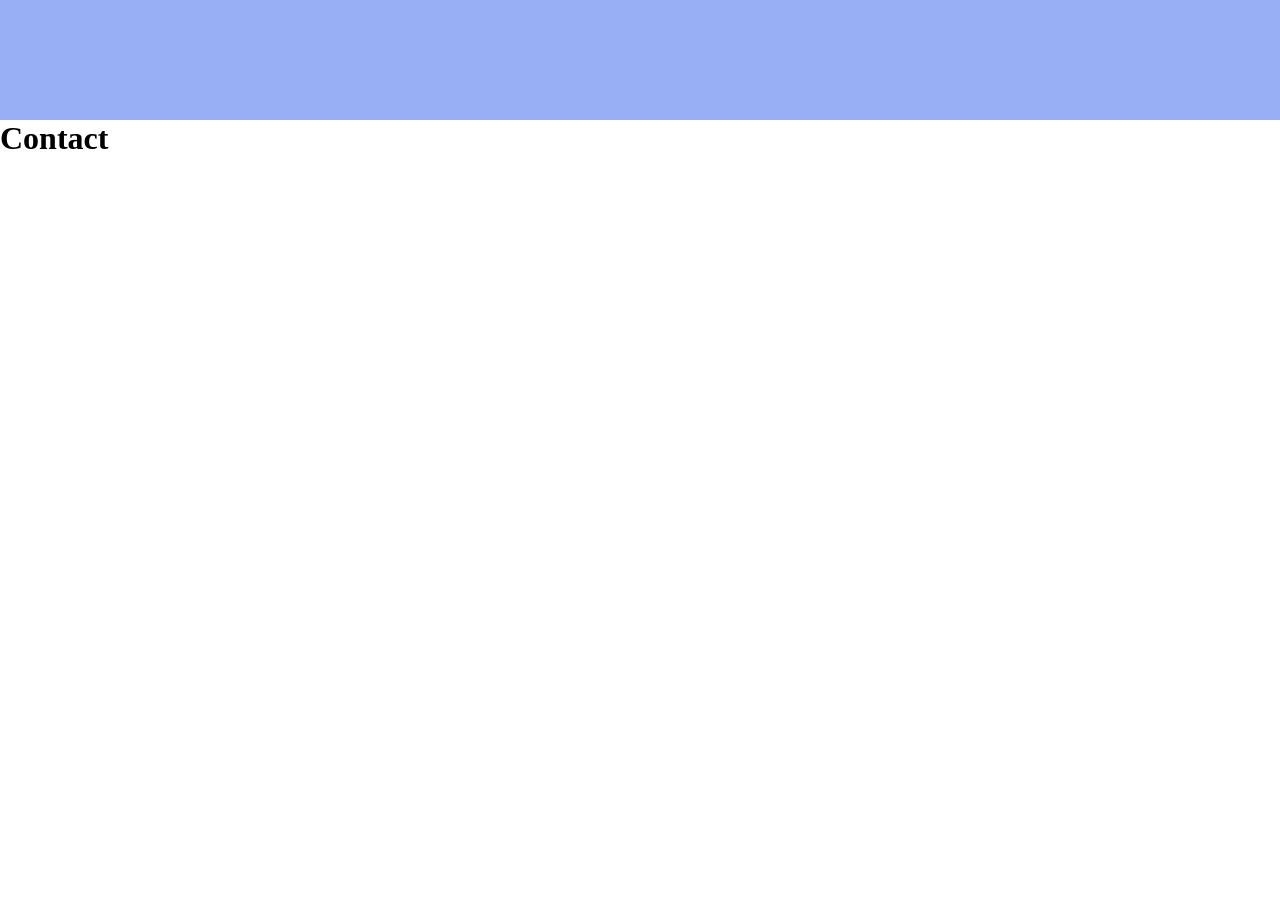
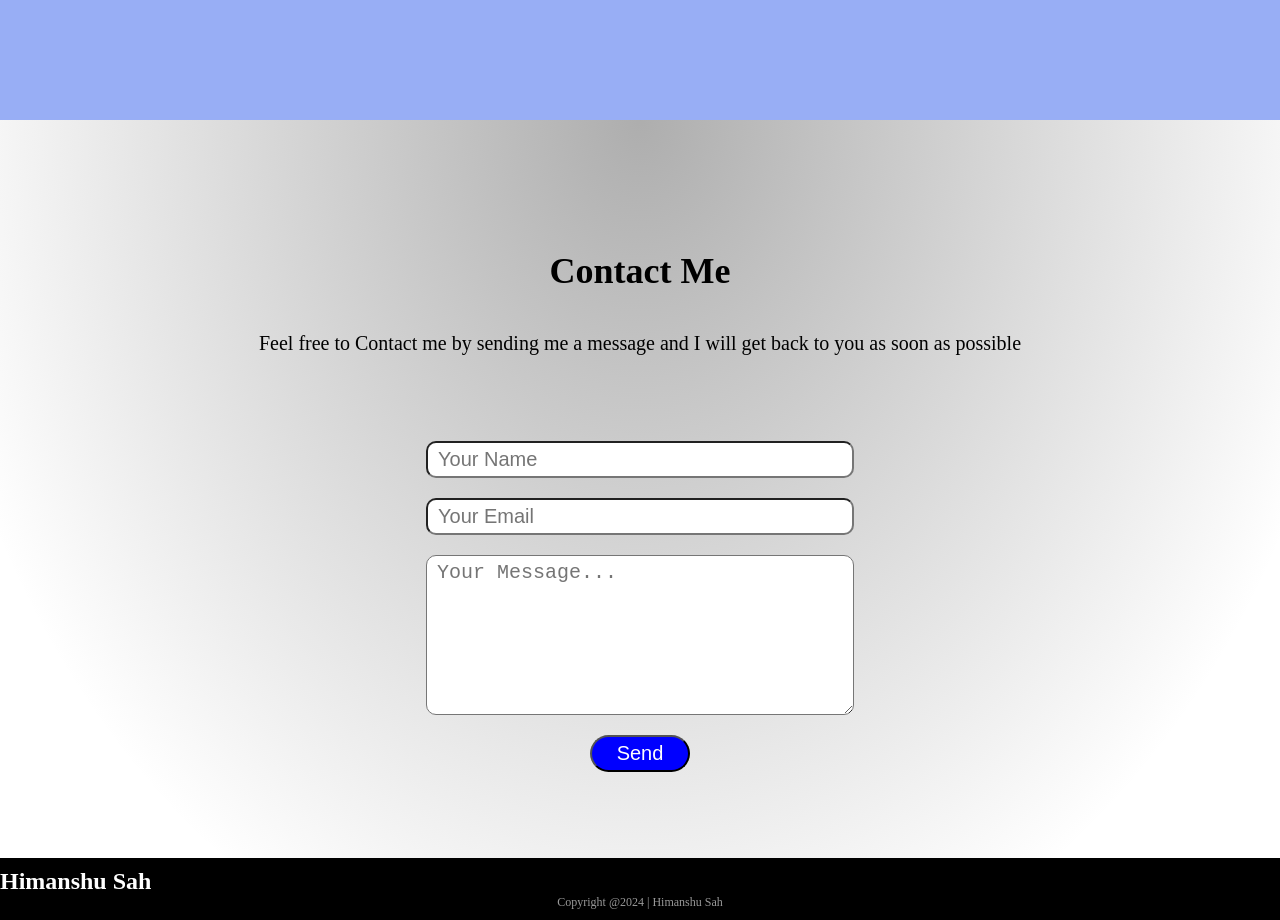
Before and after one commit to Sahhimanshu7/PWR, a React (Vite) app in the folder client/: page / in a window 1280 px wide. Shown: the part 1480-2400 px from the top of the page. Before the commit the page ends 1637 px from the top, so only its background shows below. Built offline with nearby package versions, Linux system fonts and the light colour scheme.

Commit message:
Contact me

```diff
--- a/client/package.json
+++ b/client/package.json
@@ -12,6 +12,7 @@
   "dependencies": {
     "@emotion/react": "^11.11.4",
     "@emotion/styled": "^11.11.0",
+    "@formspree/react": "^2.5.1",
     "@fortawesome/fontawesome-svg-core": "^6.5.1",
     "@fortawesome/free-brands-svg-icons": "^6.5.1",
     "@fortawesome/react-fontawesome": "^0.2.0",
--- a/client/src/App.jsx
+++ b/client/src/App.jsx
@@ -5,7 +5,7 @@ import { MenuProvider } from "./contexts/MenuContext.jsx";
 
 import Main from "./components/home/Main.jsx";
 import About from "./components/about/About.jsx";
-import Contact from "./components/contact/contact.jsx";
+import Contact from "./components/contact/Contact.jsx";
 
 function App() {
     return (
--- /dev/null
+++ b/client/src/assets/contact/contact.css
@@ -0,0 +1,121 @@
+.dark-light-contact{
+    z-index: 1;
+    width: 100vw;
+    padding-top: 15vh;
+    /* Make it wider than the viewport */
+    height: 100vh;
+    background: radial-gradient(rgba(0, 0, 0, 1) 0%, rgb(35, 30, 30) 100%);
+
+    display: flex;
+    flex-direction: column;
+    justify-content: space-between;
+}
+
+.light-effect-contact{
+    z-index: 1;
+    width: 100vw;
+    padding-top: 15vh;
+    /* Make it wider than the viewport */
+    height: 100vh;
+    background: radial-gradient(ellipse at top, rgba(93, 93, 93, 0.5) 0%, rgba(255, 255, 255, 0) 80%);
+
+    display: flex;
+    flex-direction: column;
+    justify-content: space-between;
+}
+
+.top{
+  width: 100vw;
+  display: flex;
+  justify-content: center;
+  margin-top: 10px;
+}
+.head{
+  display: flex;
+  flex-direction: column;
+  align-items: center;
+}
+
+.c-p-l{
+  font-size: 20px;
+}
+
+.p-dark{
+  font-family: cursive;
+  font-weight: 800;
+
+  font-size: 36px;
+  color: #fff;
+}
+
+.p-light{
+  font-family: cursive;
+  font-weight: 800;
+
+  font-size: 36px;
+  margin-bottom: 5vh;
+}
+
+.footer {
+  width: 100vw;
+  padding: 10px 0px;
+  display: flex;
+  flex-direction: column;
+  justify-content: center;
+  background-color: black;
+  color: #fff;
+  font-size: 12px;
+}
+.footer p{
+  opacity: 0.6;
+  align-self: center;
+}
+
+.middle{
+  width: 100vw;
+  display: flex;
+  /* flex-direction: column; */
+  justify-content: center;
+}
+
+.form-light{
+  display: flex;
+  flex-direction: column;
+  width: 35vw;
+}
+
+.name-l{
+  font-size: 20px;
+  margin: 10px;
+  padding: 5px 10px;
+  border-radius: 10px;
+  outline: none;
+}
+
+.email-l{
+  font-size: 20px;
+  margin: 10px;
+  padding: 5px 10px;
+  border-radius: 10px;
+  outline: none;
+}
+.text-l{
+  font-size: 20px;
+  margin: 10px;
+  padding: 5px 10px;
+  border-radius: 10px;
+  height: 20vh;
+  outline: none;
+}
+
+.c-s-l{
+  font-size: 20px;
+  margin: 10px;
+  padding: 5px 10px;
+  border-radius: 20px;
+  outline: none;
+  background-color: blue;
+  color: #fff;
+  width: 100px;
+  align-self: center;
+}
--- a/client/src/assets/layouts/header.css
+++ b/client/src/assets/layouts/header.css
@@ -1,11 +1,11 @@
 .header{
   display: flex;
-  margin-left: 30%;
+  margin-left: 35%;
   justify-content: space-between;
 
   position: fixed;
   top: 0px;
-  width: 71%;
+  width: 65%;
   z-index: 5;
 }
 
--- a/client/src/components/about/About.jsx
+++ b/client/src/components/about/About.jsx
@@ -43,7 +43,6 @@ function About() {
             <div className="tech-stack">
               <div className='stacks'>
               <div className='stack-1'>
-                🌐
                   <p>JavaScript</p>
                   <p>TypeScript</p>
                   <p>ReactJs</p>
--- a/client/src/components/contact/contact.jsx
+++ b/client/src/components/contact/contact.jsx
@@ -1,6 +1,100 @@
+// Make sure to run npm install @formspree/react
+// For more help visit https://formspr.ee/react-help
+import React from 'react';
+import { useForm, ValidationError } from '@formspree/react';
+import Social from '../home/Social';
+
+import { useEffect, useState } from 'react';
+import { useTheme } from "../../contexts/ThemeContext";
+import "../../assets/contact/contact.css";
+
+function ContactForm() {
+  const [state, handleSubmit] = useForm("mzbnkryv");
+  if (state.succeeded) {
+      return <p>Thanks for joining!</p>;
+  }
+  return (
+      <form onSubmit={handleSubmit} className='form-light'>
+        <input
+        id='name'
+        type='text'
+        name='name'
+        placeholder='Your Name'
+        className='name-l'
+        />
+      <input
+        id="email"
+        type="email"
+        name="email"
+        placeholder='Your Email'
+        className='email-l'
+      />
+      <ValidationError
+        prefix="Email"
+        field="email"
+        errors={state.errors}
+      />
+      <textarea
+        id="message"
+        name="message"
+        className='text-l'
+        placeholder='Your Message...'
+      />
+      <ValidationError
+        prefix="Message"
+        field="message"
+        errors={state.errors}
+      />
+      <button type="submit" disabled={state.submitting} className='c-s-l'>
+        Send
+      </button>
+    </form>
+  );
+}
+
+
 function Contact () {
+    const { currentTheme } = useTheme();
+
+    const [lightClassContact, setLightClassContact] = useState("light-effect-contact");
+    const [pclassContact, setPclassContact] = useState("p-light");
+
+    useEffect(() => {
+        if(currentTheme === "Dark"){
+        setLightClassContact("dark-light-contact");
+        setPclassContact("p-dark");
+        } else {
+        setLightClassContact("light-effect-contact");
+        setPclassContact("p-light");
+        }
+    }, [currentTheme])
+
     return (
-        <h1>Contact</h1>
+        <div className={lightClassContact} id='contact'>
+            <div className='top'>
+                <div className='head'>
+                <h1 className={pclassContact}>Contact Me</h1>
+                <p className='c-p-l'>Feel free to Contact me by sending me a message and I will get back to you as soon as possible
+                </p>
+                </div>
+
+            </div>
+            <div className='middle'>
+
+                <div className='form'>
+
+                    <ContactForm />
+                </div>
+            </div>
+            <div className='footer'>
+                <div className='footer-middle'>
+                    <h1 className='name-h'>Himanshu Sah</h1>
+                    <p className='name-p'></p>
+                </div>
+                <p>Copyright @2024 | Himanshu Sah</p>
+            </div>
+
+        </div>
     );
 }
 
```
